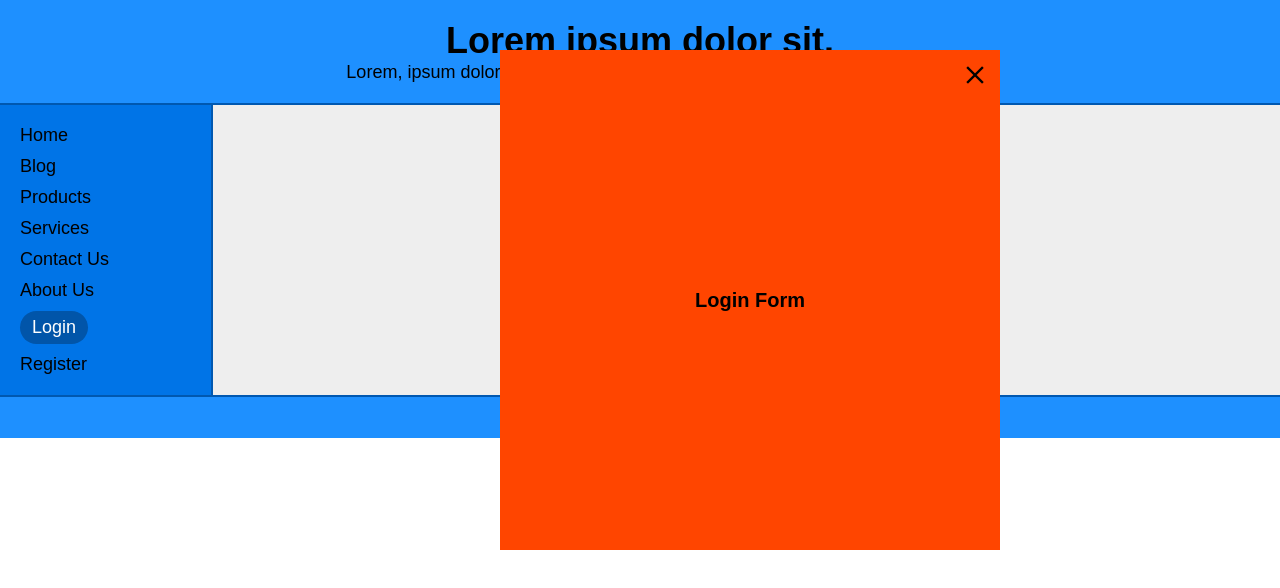
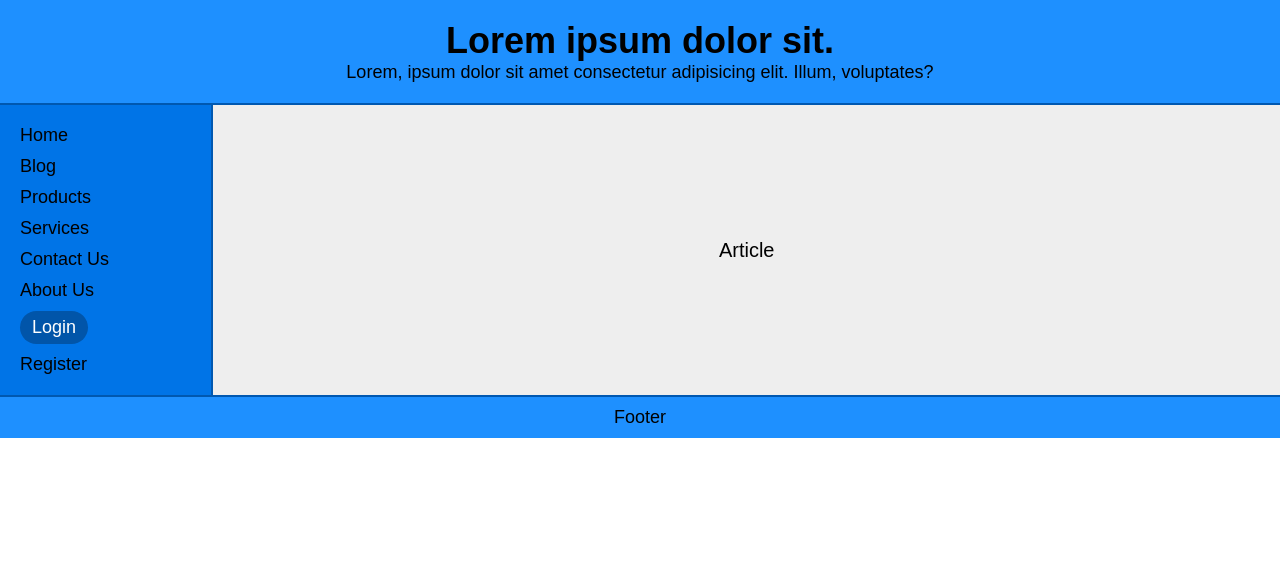
Before and after one commit to kingarunesh/React-Projects, a React (Create React App) app: page /single-simple-open-model in a window 1280 px wide. Shown: the top 588 px of the page. Built offline with nearby package versions, Linux system fonts and the light colour scheme.

Commit message:
12.2 : Single Simple Open Model -- 100% working now

```diff
--- a/src/single-simple-open-model/SingleSimpleOpenModel.js
+++ b/src/single-simple-open-model/SingleSimpleOpenModel.js
@@ -1,16 +1,28 @@
+import { useState } from "react";
+
 import "./single-simple-open-model.scss";
 
 export default function SingleSimpleOpenModel() {
+    const [open, setOpen] = useState(false);
+
+    const modelHandler = function () {
+        setOpen((c) => !c);
+    };
+
     return (
         <>
             <div className="single-simple-open-model">
-                <div className="model">
-                    <div className="model__box">
-                        <div>Login Form</div>
+                {open && (
+                    <div className="model">
+                        <div className="model__box">
+                            <div>Login Form</div>
 
-                        <span class="material-symbols-outlined">close</span>
+                            <span class="material-symbols-outlined" onClick={modelHandler}>
+                                close
+                            </span>
+                        </div>
                     </div>
-                </div>
+                )}
 
                 <header className="single-simple-open-model__header">
                     <h2>Lorem ipsum dolor sit.</h2>
@@ -26,7 +38,9 @@ export default function SingleSimpleOpenModel() {
                         <li>Contact Us</li>
                         <li>About Us</li>
 
-                        <li className="login">Login</li>
+                        <li className="login" onClick={modelHandler}>
+                            Login
+                        </li>
                         <li className="register">Register</li>
                     </ul>
                 </aside>
--- a/src/single-simple-open-model/single-simple-open-model.scss
+++ b/src/single-simple-open-model/single-simple-open-model.scss
@@ -68,7 +68,6 @@
 
 .model {
     position: relative;
-    // display: none;
 
     &__box {
         width: 50rem;
```
